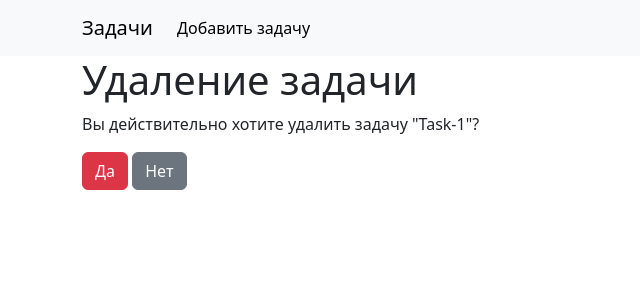
After one commit to mirsaidislamov/homework_52, a Django app: page /task/1/delete/ in a window 1280 px wide. The commit adds this page. Shown: the top 300 px of the page, without its empty margins (0-640 px from the left). Run offline with Django 5.2, Linux system fonts and the light colour scheme; data comes from the database, SQL or seed files in the repository.

Commit message:
Добавил функцию удаления задач с подтверждением в проект

```diff
--- a/webapp/templates/partial/task_form.html
+++ b/webapp/templates/partial/task_form.html
@@ -12,4 +12,4 @@
     <p>{{ field }}</p>
 {% endfor %}
 
-<button type="submit">{{ button_name }}</button>
+<button type="submit" class="btn btn-primary">{{ button_name }}</button>
--- /dev/null
+++ b/webapp/templates/task_delete.html
@@ -0,0 +1,14 @@
+{% extends 'base.html' %}
+
+{% block title %}{% endblock %}
+
+{% block content %}
+    <h1>Удаление задачи</h1>
+
+    <form method="POST" action="">
+        {% csrf_token %}
+        <p>Вы действительно хотите удалить задачу "{{ task.description }}"?</p>
+        <button type="submit" class="btn btn-danger">Да</button>
+        <a href="{% url 'task_list' %}" class="btn btn-secondary">Нет</a>
+    </form>
+{% endblock %}
--- a/webapp/templates/task_detail.html
+++ b/webapp/templates/task_detail.html
@@ -17,7 +17,8 @@
         {% else %}
             <p class="card-text">Без описания</p>
         {% endif %}
-        <a href="{% url 'task_update' pk=task.id %}" class="btn btn-primary btn-sm">Изменить задачу</a>
+        <a href="{% url 'task_update' pk=task.id %}" class="btn btn-outline-primary btn-sm">Изменить задачу</a>
+        <a href="{% url 'task_delete' pk=task.id %}" class="btn btn-outline-primary btn-sm">Удалить задачу</a>
       </div>
 </div>
 {% endblock %}
--- a/webapp/urls.py
+++ b/webapp/urls.py
@@ -1,9 +1,11 @@
 from django.urls import path
-from webapp.views import task_list_view, task_create_view, task_update_view, task_detail_view
+
+from webapp.views import task_list_view, task_create_view, task_update_view, task_delete_view, task_detail_view
 
 urlpatterns = [
     path('', task_list_view, name='task_list'),
     path('add/', task_create_view, name='task_create'),
-    path('task/<int:pk>', task_detail_view, name='task_detail'),
-    path('edit/<int:pk>/update', task_update_view, name='task_update'),
+    path('task/<int:pk>/', task_detail_view, name='task_detail'),
+    path('edit/<int:pk>/update/', task_update_view, name='task_update'),
+    path('task/<int:pk>/delete/', task_delete_view, name='task_delete'),
 ]
--- a/webapp/views.py
+++ b/webapp/views.py
@@ -2,7 +2,6 @@ from django.shortcuts import render, get_object_or_404, redirect
 
 from webapp.models import Tasks
 from webapp.forms import TasksForm
-# from datetime import datetime
 
 
 def task_list_view(request):
@@ -37,7 +36,16 @@ def task_update_view(request, *args, pk, **kwargs):
         else:
             return render(request, 'task_upgate.html', context={'form': form})
 
+def task_delete_view(request, *args, pk, **kwargs):
+    task = get_object_or_404(Tasks, pk=pk)
+    if request.method == 'GET':
+        return render(request, 'task_delete.html', context={'task': task})
+    elif request.method == 'POST':
+        task.delete()
+        tasks = Tasks.objects.all()
+        return render(request,'task_list.html', context={'tasks': tasks})
+
 
 def task_detail_view(request, *args, pk, **kwargs):
-    task =get_object_or_404(Tasks, pk=pk)
+    task = get_object_or_404(Tasks, pk=pk)
     return render(request, 'task_detail.html', {'task': task})
```
